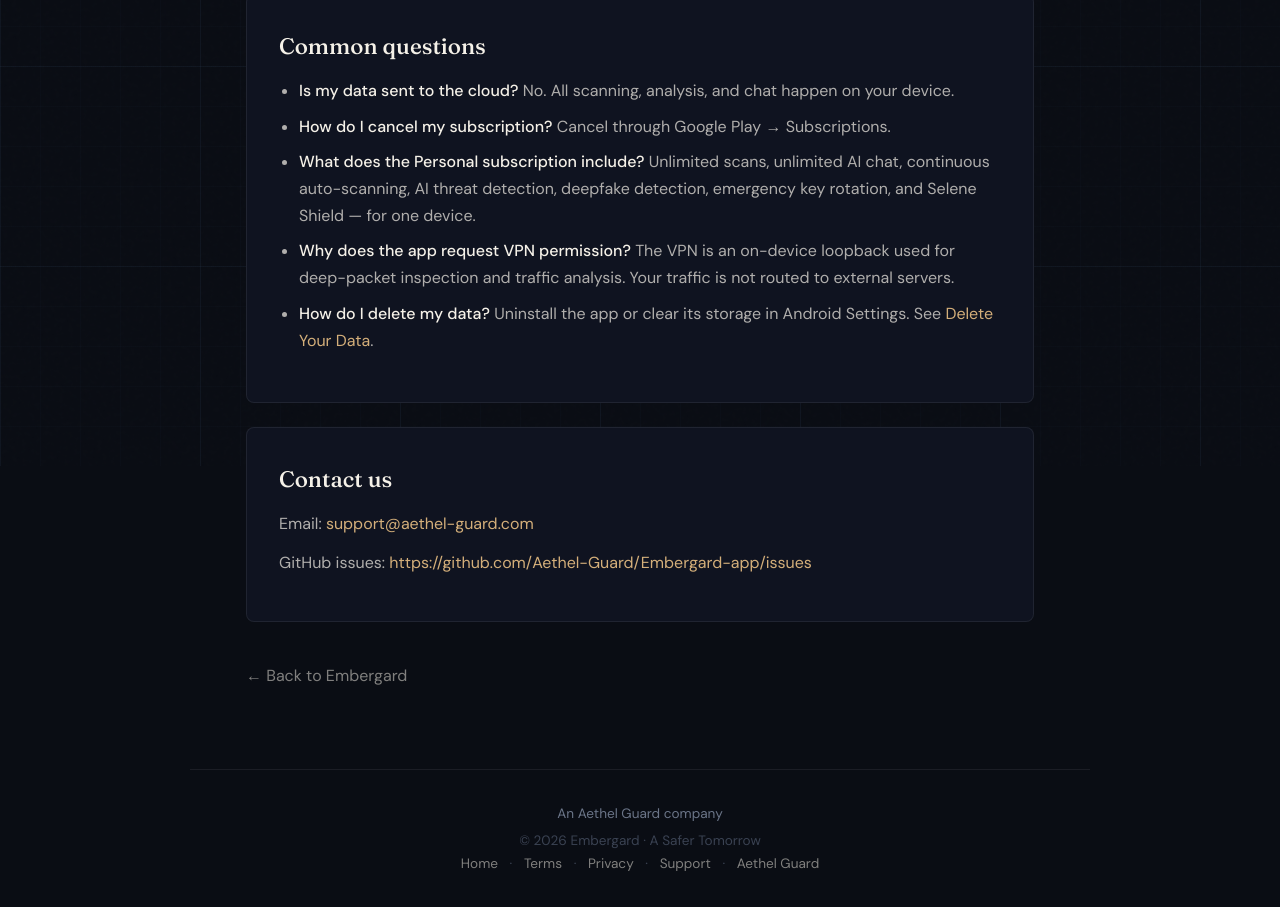
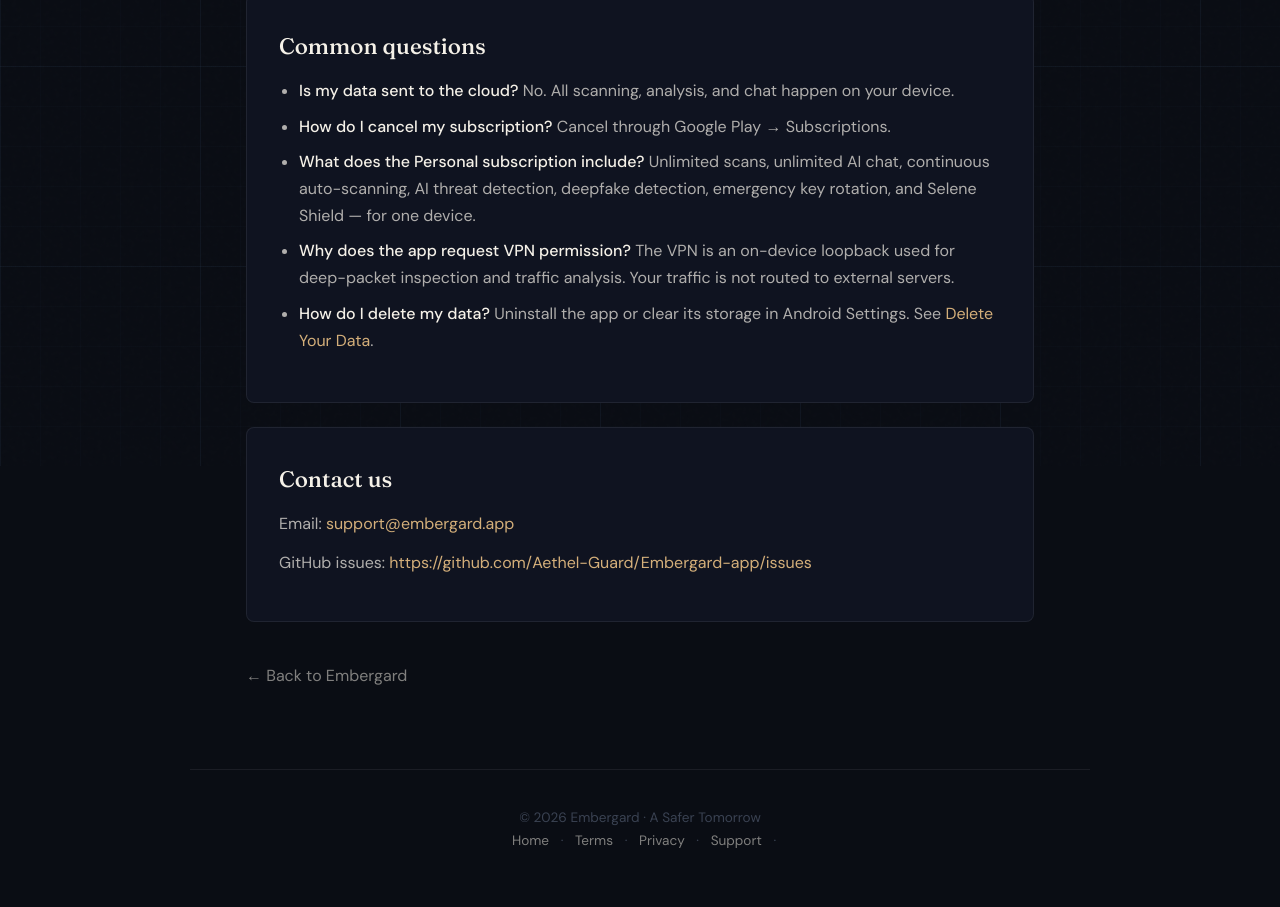
Before and after one commit to Aethel-Guard/embergard.app, a plain HTML site: page support/index.html in a window 1280 px wide. Shown: the part 334-1241 px from the top of the page. After the commit the page ends 1218 px from the top, so only its background shows below. Drawn offline with Linux system fonts and the light colour scheme.

Commit message:
docs: remove Aethel Guard links and branding from website
- Drop 'An Aethel Guard company' footer branding
- Remove aethel-guard.com hyperlinks
- Update support and legal contact emails to @embergard.app
- Keep Aethel Guard named in Terms body as legal operator (plain text only)

```diff
--- a/support/index.html
+++ b/support/index.html
@@ -3,7 +3,7 @@
 <head>
   <meta charset="UTF-8">
   <meta name="viewport" content="width=device-width, initial-scale=1.0">
-  <title>Support — Embergard · An Aethel Guard company</title>
+  <title>Support — Embergard</title>
   <meta name="description" content="Get support for Embergard. Common questions, subscription help, and contact details.">
   <meta name="theme-color" content="#0A0D14">
   <link rel="canonical" href="https://embergard.app/support">
@@ -207,7 +207,7 @@
 
   <div class="card">
     <h2>Contact us</h2>
-    <p>Email: <a href="mailto:support@aethel-guard.com">support@aethel-guard.com</a></p>
+    <p>Email: <a href="mailto:support@embergard.app">support@embergard.app</a></p>
     <p>GitHub issues: <a href="https://github.com/Aethel-Guard/Embergard-app/issues">https://github.com/Aethel-Guard/Embergard-app/issues</a></p>
   </div>
 
@@ -215,14 +215,14 @@
 </main>
 
 <footer>
-  <p class="parent">An Aethel Guard company</p>
+  <p class="parent"></p>
   <p>© 2026 Embergard · A Safer Tomorrow</p>
   <p>
     <a href="/">Home</a> ·
     <a href="/terms">Terms</a> ·
     <a href="/privacy">Privacy</a> ·
     <a href="/support">Support</a> ·
-    <a href="https://aethel-guard.com">Aethel Guard</a>
+
   </p>
 </footer>
 
```
Also changed, not shown: delete-data/index.html (+4 -4 lines), demo/index.html (+2 -2 lines), index.html (+4 -4 lines), privacy/index.html (+3 -3 lines), terms/index.html (+4 -4 lines).
